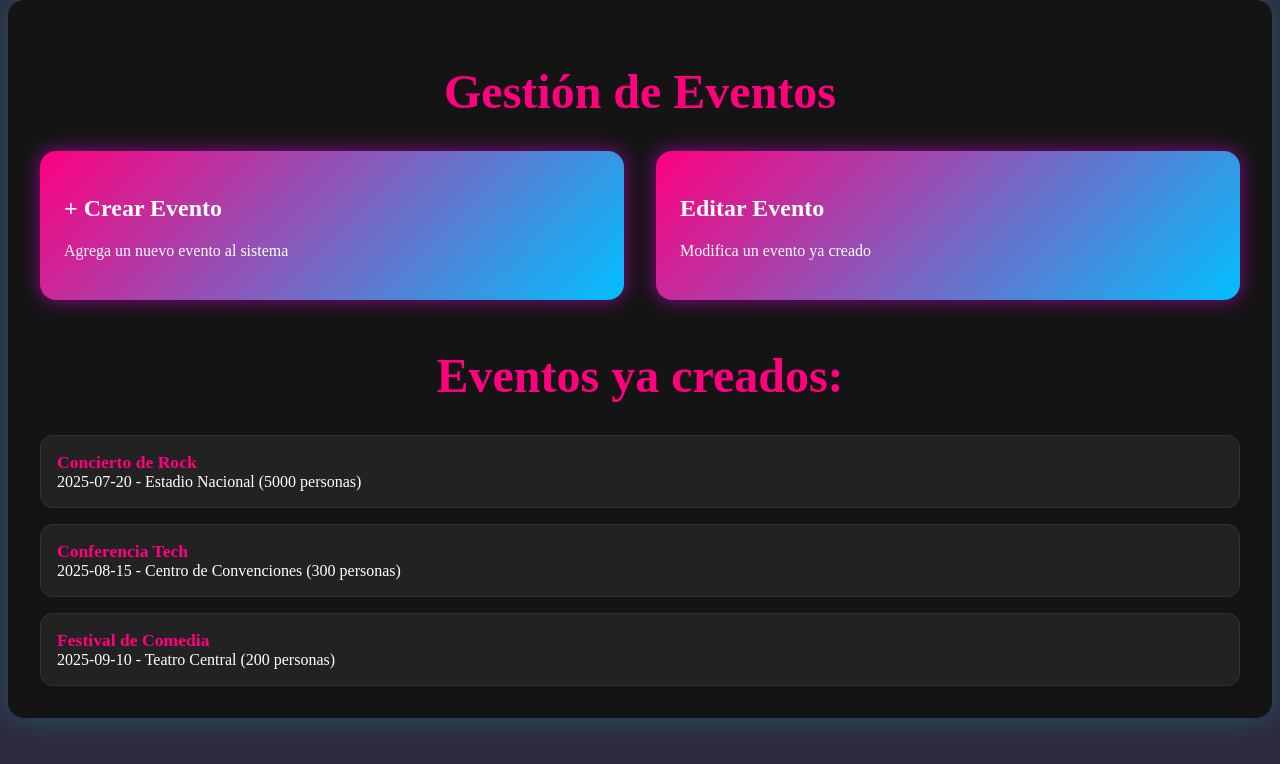
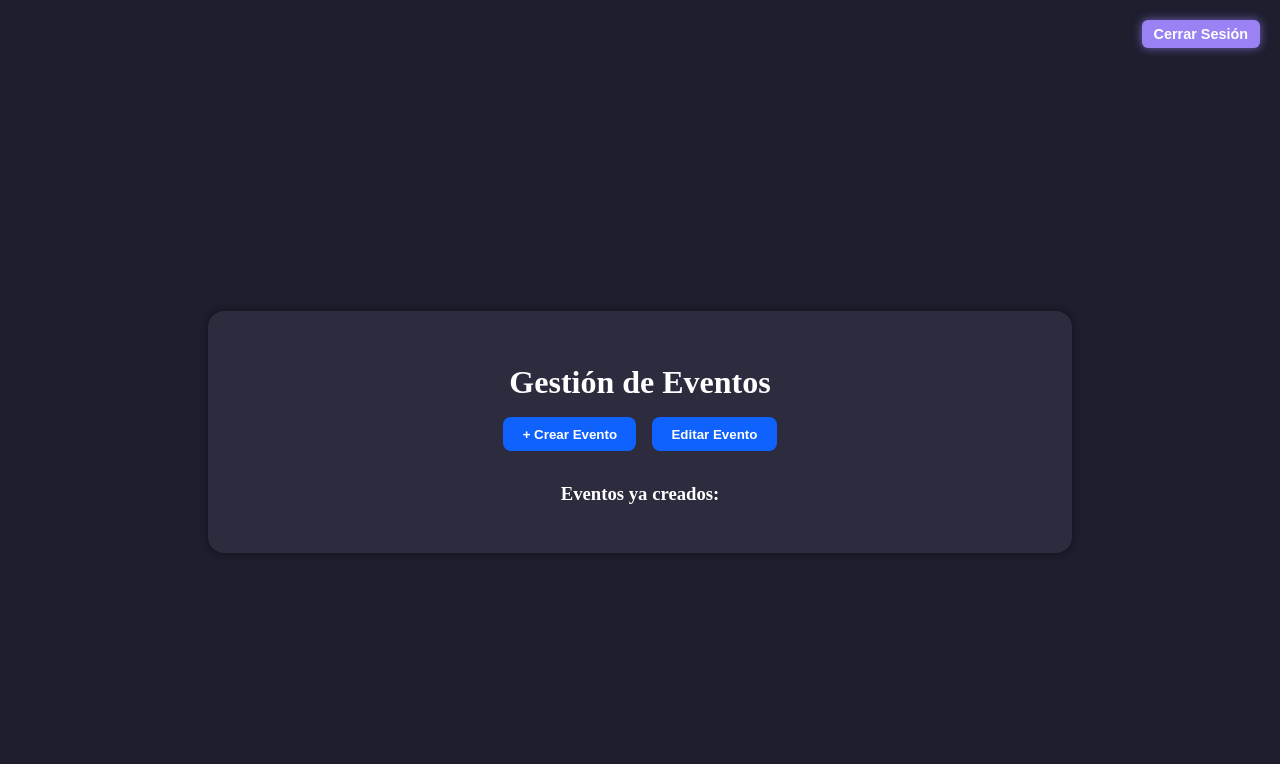
Before and after one commit to HDanielZuniga/Sistema-de-gestion, a Vue app in the folder Frontend/: page /app in a window 1280 px wide. Shown: the top 764 px of the page. Built offline with nearby package versions, Linux system fonts and the light colour scheme; sample sign-in values are in the browser's storage; the HTML template or start-up script is replaced by a standard one.

Commit message:
actualizacion layout  componentes menu emergente

```diff
--- /dev/null
+++ b/Frontend/src/components/PerfilUsuario.vue
@@ -0,0 +1,87 @@
+<template>
+  <div class="overlay" @click.self="cerrar">
+    <div class="sidebar">
+      <h2>👤 Mi Perfil</h2>
+      <p><strong>Nombre:</strong> Juan Pérez</p>
+      <p><strong>Correo:</strong> juan.perez@example.com</p>
+      <p><strong>Teléfono:</strong> +57 312 345 6789</p>
+
+      <button class="btn-cerrar-sesion" @click="cerrarSesion">Cerrar Sesión</button>
+      <button class="btn-cerrar" @click="cerrar">✖</button>
+    </div>
+  </div>
+</template>
+
+<script setup>
+import { useRouter } from 'vue-router'
+const emit = defineEmits(['cerrar'])
+const router = useRouter()
+
+function cerrar() {
+  emit('cerrar')
+}
+
+function cerrarSesion() {
+  router.push('/login')
+}
+</script>
+
+<style scoped>
+.overlay {
+  position: fixed;
+  top: 0;
+  right: 0;
+  height: 100%;
+  width: 100%;
+  background-color: rgba(0, 0, 0, 0.6);
+  z-index: 999;
+  display: flex;
+  justify-content: flex-end;
+}
+
+.sidebar {
+  background: white;
+  width: 300px;
+  height: 100%;
+  padding: 2rem;
+  position: relative;
+  box-shadow: -2px 0 10px rgba(0, 0, 0, 0.3);
+  animation: slideIn 0.3s ease-out;
+  display: flex;
+  flex-direction: column;
+  gap: 1rem;
+}
+
+@keyframes slideIn {
+  from {
+    transform: translateX(100%);
+  }
+  to {
+    transform: translateX(0%);
+  }
+}
+
+.btn-cerrar {
+  position: absolute;
+  top: 10px;
+  right: 10px;
+  background: transparent;
+  border: none;
+  font-size: 20px;
+  cursor: pointer;
+}
+
+.btn-cerrar-sesion {
+  margin-top: auto;
+  background-color: #6a0dad;
+  color: white;
+  padding: 10px;
+  border: none;
+  border-radius: 10px;
+  cursor: pointer;
+}
+
+.btn-cerrar-sesion:hover {
+  background-color: #5a0cad;
+}
+</style>
--- a/Frontend/src/views/MenuView.vue
+++ b/Frontend/src/views/MenuView.vue
@@ -1,164 +1,176 @@
 <template>
-  <div class="contenedor-principal">
-    <h1 class="titulo">Gestión de Eventos</h1>
+  <div class="gestion-container">
+    <!-- Botón cerrar sesión en esquina superior derecha -->
+    <button class="btn-logout" @click="logout">Cerrar Sesión</button>
 
-    <!-- Tarjetas Crear / Editar -->
+    <div class="gestion-box">
+      <h1>Gestión de Eventos</h1>
+
       <div class="opciones">
-      <div class="opcion crear" @click="mostrarFormulario('crear')">
-        <h2>+ Crear Evento</h2>
-        <p>Agrega un nuevo evento al sistema</p>
+        <button class="submit-btn" @click="mostrarFormulario('crear')">+ Crear Evento</button>
+        <button class="submit-btn" @click="mostrarFormulario('editar')">Editar Evento</button>
       </div>
 
-      <div class="opcion editar" @click="mostrarFormulario('editar')">
-        <h2>Editar Evento</h2>
-        <p>Modifica un evento ya creado</p>
-      </div>
+      <div v-if="modo === 'crear'" class="formulario-evento">
+        <h3>Crear Nuevo Evento</h3>
+        <form @submit.prevent="guardarEvento">
+          <input v-model="nombre" placeholder="Nombre del evento" required />
+          <input v-model="fecha" type="date" required />
+          <input v-model="lugar" placeholder="Lugar del evento" required />
+          <input v-model="cantidad" type="number" min="1" placeholder="# de personas" required />
+          <button class="submit-btn" type="submit">Guardar Evento</button>
+        </form>
       </div>
 
-    <!-- Eventos siempre visibles -->
       <div class="eventos-creados">
-      <h3 class="titulo">Eventos ya creados:</h3>
+        <h3>Eventos ya creados:</h3>
         <div class="lista-eventos">
           <div
             v-for="evento in eventos"
             :key="evento.id"
-          class="evento"
+            class="event-card"
+            @click="modo === 'editar' ? cargarEvento(evento) : null"
           >
-          <strong>{{ evento.nombre }}</strong><br />
-          <span>{{ evento.fecha }}</span> - {{ evento.lugar }} ({{ evento.cantidad }} personas)
+            <div v-if="eventoSeleccionado?.id !== evento.id">
+              <h3>{{ evento.nombre }}</h3>
+              <p>📅 {{ evento.fecha }}</p>
+              <p>📍 {{ evento.lugar }}</p>
+              <p>👥 {{ evento.cantidad }} personas</p>
+            </div>
+            <div v-else>
+              <h3>Editar Evento</h3>
+              <form @submit.prevent="actualizarEvento">
+                <input v-model="eventoSeleccionado.nombre" placeholder="Nombre del evento" required />
+                <input v-model="eventoSeleccionado.fecha" type="date" required />
+                <input v-model="eventoSeleccionado.lugar" placeholder="Lugar del evento" required />
+                <input v-model="eventoSeleccionado.cantidad" type="number" min="1" required />
+                <button class="submit-btn" type="submit">Actualizar Evento</button>
+              </form>
             </div>
           </div>
         </div>
-
-    <!-- Selección para edición -->
-    <div v-if="modo === 'editar'" class="seleccion-edicion">
-      <h3>Selecciona un evento para editar:</h3>
-      <div class="lista-eventos">
-        <div
-          v-for="evento in eventos"
-          :key="evento.id"
-          class="evento editable"
-          @click="cargarEvento(evento)"
-        >
-          {{ evento.nombre }} - {{ evento.fecha }}
       </div>
-      </div>
-    </div>
-
-    <!-- Formulario -->
-    <div v-if="modo === 'crear' || eventoSeleccionado" class="formulario-evento">
-      <h3>{{ modo === 'crear' ? 'Crear Evento' : 'Editar Evento' }}</h3>
-      <form @submit.prevent="guardarEvento">
-        <input v-model="nombre" placeholder="Nombre del evento" required />
-        <input v-model="fecha" type="date" required />
-        <input v-model="lugar" placeholder="Lugar del evento" required />
-        <input v-model="cantidad" type="number" min="1" required />
-        <button type="submit">
-          {{ modo === 'crear' ? 'Guardar Evento' : 'Actualizar Evento' }}
-        </button>
-      </form>
     </div>
   </div>
 </template>
 
 <script setup>
-import { ref } from 'vue';
+import { ref } from 'vue'
+import { useRouter } from 'vue-router'
 
-const modo = ref(null);
-const nombre = ref('');
-const fecha = ref('');
-const lugar = ref('');
-const cantidad = ref(1);
-const eventoSeleccionado = ref(null);
+const router = useRouter()
 
-const eventos = ref([
-  { id: 1, nombre: 'Concierto de Rock', fecha: '2025-07-20', lugar: 'Estadio Nacional', cantidad: 5000 },
-  { id: 2, nombre: 'Conferencia Tech', fecha: '2025-08-15', lugar: 'Centro de Convenciones', cantidad: 300 },
-  { id: 3, nombre: 'Festival de Comedia', fecha: '2025-09-10', lugar: 'Teatro Central', cantidad: 200 },
-]);
+const eventos = ref([])
+const nombre = ref('')
+const fecha = ref('')
+const lugar = ref('')
+const cantidad = ref('')
+const modo = ref('')
+const eventoSeleccionado = ref(null)
 
 const mostrarFormulario = (tipo) => {
-  modo.value = tipo;
-  eventoSeleccionado.value = null;
-  nombre.value = '';
-  fecha.value = '';
-  lugar.value = '';
-  cantidad.value = 1;
-};
-
-const cargarEvento = (evento) => {
-  eventoSeleccionado.value = evento;
-  nombre.value = evento.nombre;
-  fecha.value = evento.fecha;
-  lugar.value = evento.lugar;
-  cantidad.value = evento.cantidad;
-};
+  modo.value = tipo
+  eventoSeleccionado.value = null
+}
 
 const guardarEvento = () => {
-  const evento = {
+  eventos.value.push({
+    id: Date.now(),
     nombre: nombre.value,
     fecha: fecha.value,
     lugar: lugar.value,
-    cantidad: cantidad.value,
-  };
+    cantidad: cantidad.value
+  })
 
-  if (modo.value === 'crear') {
-    console.log('Evento guardado:', evento);
-  } else {
-    console.log('Evento actualizado:', evento);
+  nombre.value = ''
+  fecha.value = ''
+  lugar.value = ''
+  cantidad.value = ''
 }
-};
+
+const cargarEvento = (evento) => {
+  eventoSeleccionado.value = { ...evento }
+}
+
+const actualizarEvento = () => {
+  const index = eventos.value.findIndex(e => e.id === eventoSeleccionado.value.id)
+  if (index !== -1) {
+    eventos.value[index] = { ...eventoSeleccionado.value }
+    eventoSeleccionado.value = null
+  }
+}
+
+const logout = () => {
+  localStorage.removeItem('authToken')
+  alert('Sesión cerrada con éxito') // ← OPCIONAL
+  router.push('/auth/login')
+}
+
 </script>
 
 <style scoped>
-@import url('https://fonts.googleapis.com/css2?family=Orbitron:wght@500&display=swap');
-
-body {
-  background-color: #111;
-  color: #f5f5f5;
-  font-family: 'Orbitron', sans-serif;
-  margin: 0;
-  padding: 0;
+.gestion-container {
+  display: flex;
+  justify-content: center;
+  align-items: center;
+  min-height: 100vh;
+  background-color: #1e1e2f;
+  color: #ffffff;
+  padding: 2rem;
+  position: relative;
 }
 
-.contenedor-principal {
-  max-width: 1200px;
-  margin: auto;
+.gestion-box {
+  background-color: #2c2c3e;
   padding: 2rem;
-  background-color: #141414;
-  border-radius: 1rem;
-  box-shadow: 0 0 30px rgba(0, 255, 255, 0.2);
-  overflow: hidden;
+  border-radius: 16px;
+  width: 100%;
+  max-width: 800px;
+  box-shadow: 0 0 10px rgba(0, 0, 0, 0.5);
+  z-index: 1;
 }
 
-.titulo {
-  font-size: 3rem;
-  color: #ff007f;
+h1, h3 {
+  color: #ffffff;
   text-align: center;
-  margin-bottom: 2rem;
+  margin-bottom: 1rem;
 }
 
 .opciones {
   display: flex;
-  justify-content: space-around;
-  gap: 2rem;
+  justify-content: center;
+  gap: 1rem;
   margin-bottom: 2rem;
 }
 
-.opcion {
-  flex: 1;
-  padding: 1.5rem;
-  border-radius: 1rem;
-  background: linear-gradient(135deg, #ff007f, #00bfff);
+.submit-btn {
+  padding: 0.6rem 1.2rem;
+  background-color: #0f62fe;
+  border: none;
   color: white;
+  border-radius: 8px;
   cursor: pointer;
-  box-shadow: 0 0 20px rgba(255, 0, 255, 0.5);
-  transition: transform 0.3s ease, box-shadow 0.3s ease;
+  font-weight: bold;
+  transition: background-color 0.3s ease;
 }
 
-.opcion:hover {
-  transform: translateY(-5px);
-  box-shadow: 0 0 35px rgba(255, 0, 255, 0.7);
+.submit-btn:hover {
+  background-color: #0353e9;
+}
+
+input {
+  display: block;
+  width: 100%;
+  margin: 0.5rem 0;
+  padding: 0.6rem;
+  border-radius: 8px;
+  border: none;
+  background-color: #3a3a4f;
+  color: white;
+}
+
+input::placeholder {
+  color: #b0b0b0;
 }
 
 .eventos-creados {
@@ -167,76 +179,29 @@ body {
 
 .lista-eventos {
   display: flex;
-  flex-direction: column;
+  flex-wrap: wrap;
   gap: 1rem;
-  margin-top: 1rem;
 }
 
-.evento {
-  background-color: #222;
-  padding: 1rem;
-  border-radius: 0.8rem;
-  border: 1px solid #333;
+/* Estilo del botón cerrar sesión */
+.btn-logout {
+  position: fixed;
+  top: 20px;
+  right: 20px;
+  background-color: #9a82f4;
+  border: none;
+  padding: 6px 12px;
+  border-radius: 6px;
   color: white;
-  transition: background 0.3s ease, transform 0.3s ease;
+  font-weight: bold;
+  cursor: pointer;
+  font-size: 0.9rem;
+  box-shadow: 0 0 10px rgba(154, 130, 244, 0.7);
+  transition: background-color 0.3s ease;
+  z-index: 1000;
 }
 
-.evento strong {
-  color: #ff007f;
-  font-size: 1.1rem;
-}
-
-.evento:hover {
-  background-color: #333;
-  transform: scale(1.05);
-}
-
-.evento.editable {
-  cursor: pointer;
-}
-
-.evento.editable:hover {
-  background-color: #444;
-}
-
-.formulario-evento {
-  margin-top: 3rem;
-  padding: 1.5rem;
-  background-color: #1c1f26;
-  border-radius: 1rem;
-  box-shadow: inset 0 0 15px rgba(0, 255, 255, 0.1);
-}
-
-input {
-  width: 100%;
-  padding: 1rem;
-  margin-bottom: 1rem;
-  background-color: #2e2e2e;
-  border: 1px solid #444;
-  color: #f5f5f5;
-  border-radius: 0.5rem;
-  font-size: 1.1rem;
-}
-
-input:focus {
-  border-color: #00ffff;
-  outline: none;
-}
-
-button {
-  background: linear-gradient(135deg, #00bfff, #ff007f);
-  border: none;
-  padding: 1rem 2rem;
-  font-size: 1.1rem;
-  color: white;
-  cursor: pointer;
-  border-radius: 0.5rem;
-  box-shadow: 0 0 10px rgba(0, 255, 255, 0.5);
-  transition: transform 0.3s ease;
-}
-
-button:hover {
-  transform: scale(1.05);
-  box-shadow: 0 0 15px rgba(255, 0, 255, 0.7);
+.btn-logout:hover {
+  background-color: #7d65d7;
 }
 </style>
```
Also changed, not shown: Frontend/src/components/EventCard.vue (+9 -11 lines), Frontend/src/layouts/LayoutBasio.vue (added, +96 -0 lines). Lines whose indentation alone changed are shown as unchanged.
